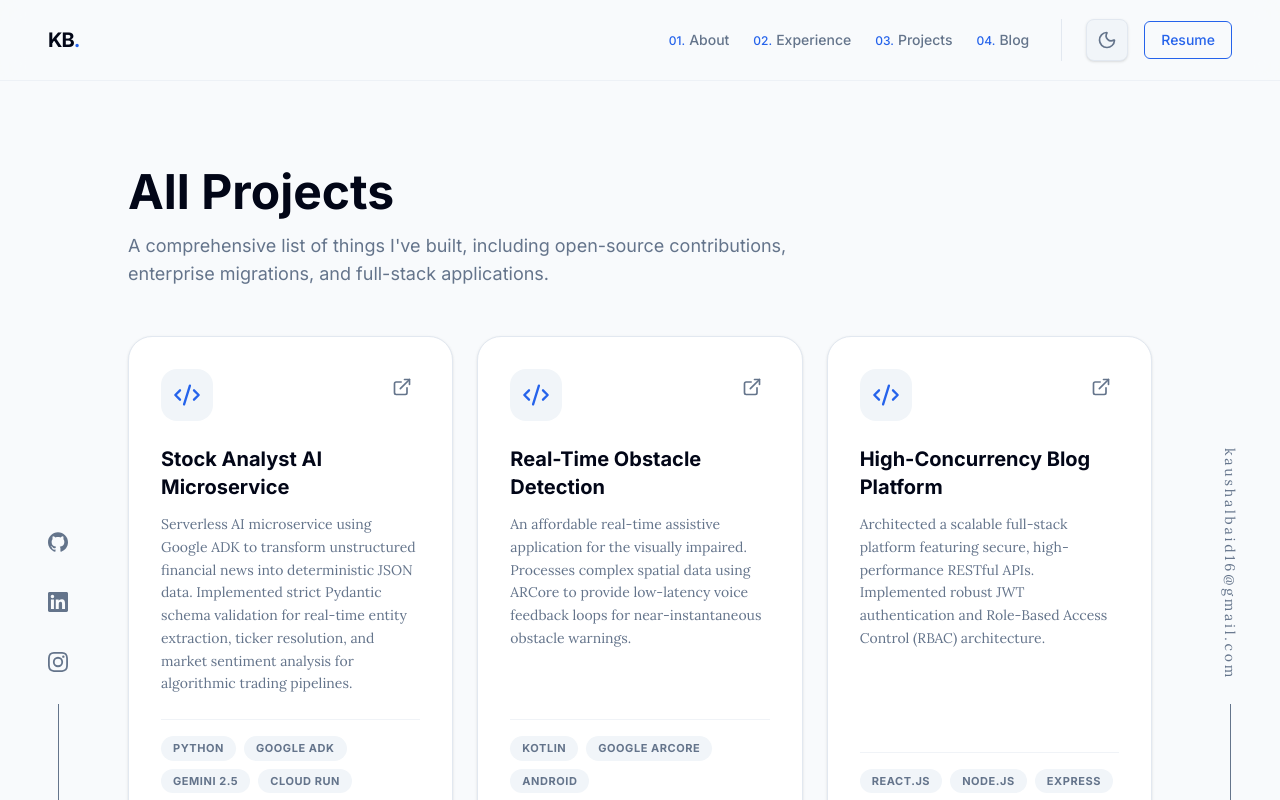
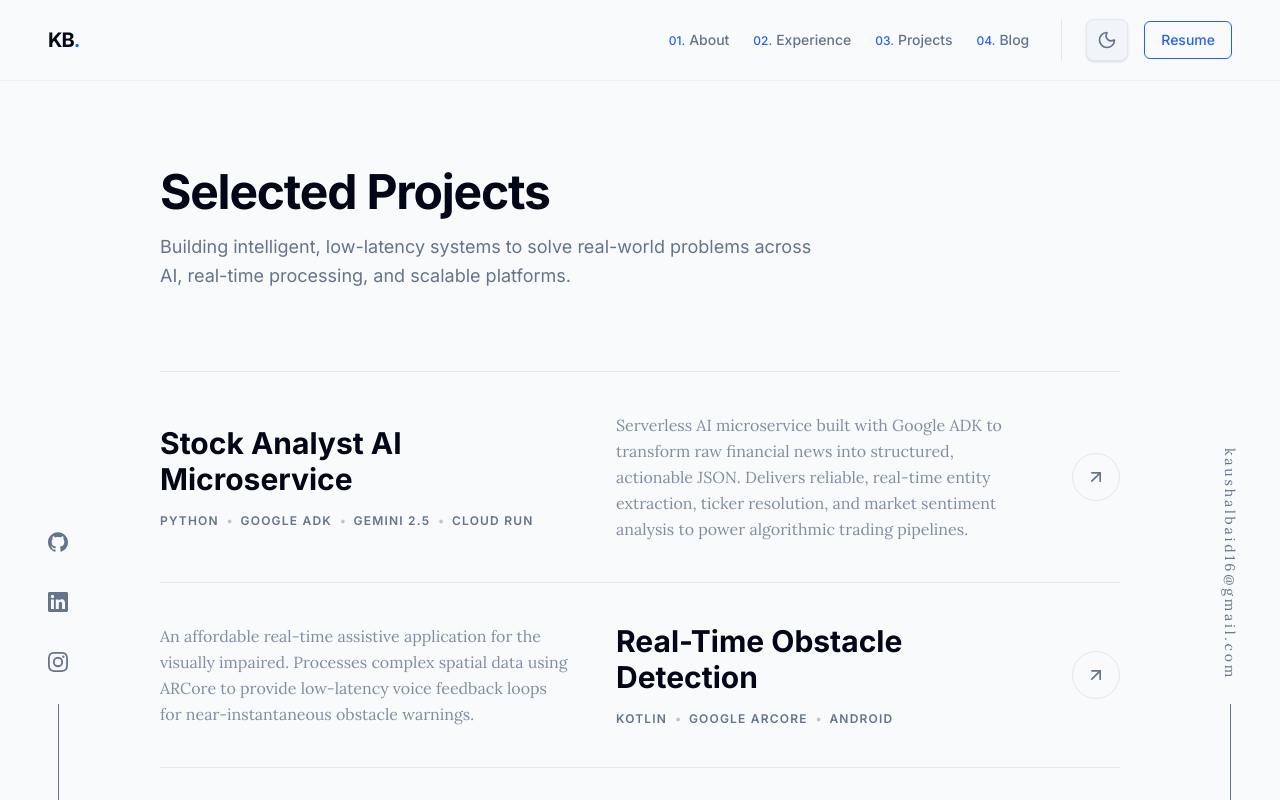
Before and after one commit to kaushal168/kaushal168-v1, a Next.js app: page /projects in a window 1280 px wide. Shown: the top 800 px of the page. Built offline with nearby package versions, Linux system fonts and the light colour scheme.

Commit message:
Refactor Projects and Timeline sections for improved layout and animations

```diff
--- a/src/components/sections/Projects.tsx
+++ b/src/components/sections/Projects.tsx
@@ -1,65 +1,71 @@
 "use client";
 
 import { motion } from "framer-motion";
-import { Code2, ExternalLink } from "lucide-react";
+import { ArrowUpRight } from "lucide-react";
 import { projects } from "@/data/projects";
 
 export function Projects() {
   return (
-    <section className="max-w-6xl mx-auto p-4 md:p-8 py-10 font-heading">
-      <div className="mb-12">
-        <h1 className="text-4xl md:text-5xl font-bold mb-4 text-foreground">
-          All Projects
-        </h1>
-        <p className="text-muted-foreground text-lg max-w-2xl">
-          A comprehensive list of things I've built, including open-source contributions, enterprise migrations, and full-stack applications.
+    <section className="max-w-5xl mx-auto p-4 md:p-8 py-20 font-heading">
+      <div className="mb-20">
+        <h2 className="text-4xl md:text-5xl font-bold mb-4 text-foreground tracking-tight">
+          Selected Projects
+        </h2>
+        <p className="text-muted-foreground text-lg max-w-2xl leading-relaxed">
+          Building intelligent, low-latency systems to solve real-world problems across AI, real-time processing, and scalable platforms.
         </p>
       </div>
 
-      <div className="grid grid-cols-1 md:grid-cols-2 lg:grid-cols-3 gap-6">
-        {projects.map((project, index) => (
+      <div className="flex flex-col border-t border-border">
+        {projects.map((project, index) => {
+          const isEven = index % 2 === 0;
+
+          return (
             <motion.div
               key={project.id}
               initial={{ opacity: 0, y: 20 }}
-            animate={{ opacity: 1, y: 0 }}
+              whileInView={{ opacity: 1, y: 0 }}
+              viewport={{ once: true }}
               transition={{ duration: 0.5, delay: index * 0.1 }}
-            className="group flex flex-col justify-between bg-card p-8 rounded-3xl border border-border shadow-sm hover:-translate-y-2 hover:shadow-md hover:border-accent/50 transition-all duration-300"
             >
-            <div>
-              <div className="flex justify-between items-start mb-6">
-                {/* New Sleek Icon Container */}
-                <div className="p-3 bg-muted rounded-2xl text-accent group-hover:bg-accent/10 transition-colors">
-                  <Code2 className="w-7 h-7" />
-                </div>
-                {project.link !== "#" && (
               <a
-                    href={project.link}
+                href={project.link !== "#" ? project.link : undefined}
                 target="_blank"
                 rel="noopener noreferrer"
-                    className="p-2 text-muted-foreground hover:text-accent transition-colors"
-                    aria-label={`View ${project.title}`}
+                className="group flex flex-col md:flex-row md:items-center py-10 border-b border-border hover:border-accent transition-colors duration-500 cursor-pointer gap-8 md:gap-12"
               >
-                    <ExternalLink className="w-5 h-5" />
-                  </a>
+                <div className={`w-full md:flex-1 flex flex-col order-1 ${isEven ? "md:order-1" : "md:order-2"}`}>
+                  <h3 className="text-2xl md:text-3xl font-bold text-foreground mb-4 transition-transform duration-500 group-hover:translate-x-2 group-hover:text-accent">
+                    {project.title}
+                  </h3>
+
+                  <div className="flex flex-wrap gap-2 transition-transform duration-500 group-hover:translate-x-2 items-center">
+                    {project.tags.map((tag, tagIndex) => (
+                      <div key={tag} className="flex items-center gap-2">
+                        <span className="text-xs font-semibold text-muted-foreground tracking-widest uppercase">
+                          {tag}
+                        </span>
+                        {tagIndex < project.tags.length - 1 && (
+                          <span className="text-muted-foreground/40 text-xs font-bold">•</span>
                         )}
                       </div>
-              <h3 className="text-xl font-bold text-card-foreground mb-3 group-hover:text-accent transition-colors">
-                {project.title}
-              </h3>
-              <p className="text-muted-foreground text-sm leading-relaxed mb-6 font-body">
+                    ))}
+                  </div>
+                </div>
+
+                <div className={`w-full md:flex-1 order-2 ${isEven ? "md:order-2" : "md:order-1"}`}>
+                  <p className="text-muted-foreground font-body leading-relaxed opacity-80 group-hover:opacity-100 transition-opacity duration-300">
                     {project.description}
                   </p>
                 </div>
 
-            <div className="flex flex-wrap gap-2 mt-auto pt-4 border-t border-border/50">
-              {project.tags.map((tag) => (
-                <span key={tag} className="px-3 py-1 bg-muted text-muted-foreground text-[11px] font-bold uppercase tracking-wider rounded-full">
-                  {tag}
-                </span>
-              ))}
+                <div className="order-3 flex-shrink-0 w-12 h-12 rounded-full border border-border flex items-center justify-center text-muted-foreground transition-all duration-500 group-hover:bg-accent group-hover:text-white group-hover:border-accent group-hover:-translate-y-1 group-hover:translate-x-1 mt-2 md:mt-0 self-end md:self-center">
+                  <ArrowUpRight className="w-5 h-5" />
                 </div>
+              </a>
             </motion.div>
-        ))}
+          );
+        })}
       </div>
     </section>
   );
--- a/src/components/sections/Timeline.tsx
+++ b/src/components/sections/Timeline.tsx
@@ -1,7 +1,8 @@
 "use client";
 
-import { motion } from "framer-motion";
+import { motion, useScroll, useTransform, useSpring } from "framer-motion";
 import { Briefcase, GraduationCap, Code } from "lucide-react";
+import { useRef } from "react";
 
 const timelineData = [
   {
@@ -28,6 +29,21 @@ const timelineData = [
 ];
 
 export function Timeline() {
+  const containerRef = useRef<HTMLDivElement>(null);
+
+  const { scrollYProgress } = useScroll({
+    target: containerRef,
+    offset: ["start 80%", "end 80%"],
+  });
+
+  const smoothProgress = useSpring(scrollYProgress, {
+    stiffness: 50,  // Lower stiffness makes it follow more lazily
+    damping: 20,    // Higher damping prevents it from bouncing
+    restDelta: 0.001
+  });
+
+  const lineHeight = useTransform(smoothProgress, [0, 1], ["0%", "100%"]);
+
   return (
     <section id="experience" className="max-w-4xl mx-auto p-4 md:p-8 py-20 font-heading">
       <div className="mb-16">
@@ -35,11 +51,18 @@ export function Timeline() {
           The Journey
         </h2>
         <p className="text-muted-foreground text-lg">
-          A timeline of my professional milestones and technical evolution.
+          A timeline of my professional milestones and technical growth.
         </p>
       </div>
 
-      <div className="relative border-l-2 border-border ml-4 md:ml-6">
+      <div ref={containerRef} className="relative ml-4 md:ml-6 pb-4">
+        <div className="absolute left-0 top-0 bottom-0 w-[2px] bg-slate-200 dark:bg-border/50" />
+
+        <motion.div
+          className="absolute left-0 top-0 w-[2px] bg-accent dark:shadow-[0_0_10px_var(--color-accent)]"
+          style={{ height: lineHeight, transformOrigin: "top" }}
+        />
+
         {timelineData.map((item, index) => (
           <motion.div
             key={item.id}
@@ -49,22 +72,30 @@ export function Timeline() {
             transition={{ duration: 0.5, delay: index * 0.15 }}
             className="mb-12 ml-10 md:ml-12 relative group"
           >
-            {/* The Node on the line */}
-            <span className="absolute -left-[51px] md:-left-[59px] flex items-center justify-center w-12 h-12 rounded-full bg-background border-2 border-border text-muted-foreground shadow-sm group-hover:border-accent group-hover:text-accent transition-colors">
+            <span className="absolute -left-[51px] md:-left-[59px] flex items-center justify-center w-12 h-12 rounded-full border-2 transition-all duration-300 z-10
+              bg-white border-slate-200 text-slate-400 group-hover:bg-accent group-hover:text-white group-hover:border-accent
+              dark:bg-background dark:border-border dark:text-muted-foreground dark:group-hover:bg-background dark:group-hover:border-accent dark:group-hover:text-accent dark:group-hover:shadow-[0_0_15px_var(--color-accent)]"
+            >
               {item.icon}
             </span>
 
-            {/* Content Box */}
-            <div className="flex flex-col gap-2 bg-card p-6 md:p-8 rounded-2xl border border-border shadow-sm hover:shadow-md hover:border-accent/50 transition-all">
+            <div className="relative flex flex-col gap-2 p-6 md:p-8 rounded-2xl border transition-all duration-500 overflow-hidden
+              bg-white border-slate-100 shadow-sm hover:shadow-xl hover:border-accent/30 group-hover:-translate-y-1
+              dark:bg-card/40 dark:backdrop-blur-md dark:border-border/50 dark:shadow-lg dark:hover:bg-card/60 dark:hover:border-accent/50 dark:group-hover:-translate-y-0"
+            >
+              <div className="absolute inset-0 bg-gradient-to-br from-accent/5 to-transparent opacity-0 group-hover:opacity-100 transition-opacity duration-500 pointer-events-none dark:from-accent/10" />
+
+              <div className="relative z-10">
                 <span className="text-xs font-bold text-accent tracking-wider uppercase">
                   {item.year}
                 </span>
-              <h3 className="text-xl font-bold text-card-foreground">
+                <h3 className="text-xl font-bold text-slate-900 dark:text-card-foreground mt-1">
                   {item.title}
                 </h3>
-              <p className="text-muted-foreground leading-relaxed font-body mt-2">
+                <p className="text-slate-600 dark:text-muted-foreground leading-relaxed font-body mt-2 transition-colors">
                   {item.description}
                 </p>
+              </div>
             </div>
           </motion.div>
         ))}
--- a/src/data/projects.ts
+++ b/src/data/projects.ts
@@ -2,7 +2,7 @@ export const projects = [
   {
     id: "market-sentiment-llm",
     title: "Stock Analyst AI Microservice",
-    description: "Serverless AI microservice using Google ADK to transform unstructured financial news into deterministic JSON data. Implemented strict Pydantic schema validation for real-time entity extraction, ticker resolution, and market sentiment analysis for algorithmic trading pipelines.",
+    description: "Serverless AI microservice built with Google ADK to transform raw financial news into structured, actionable JSON. Delivers reliable, real-time entity extraction, ticker resolution, and market sentiment analysis to power algorithmic trading pipelines.",
     tags: ["Python", "Google ADK", "Gemini 2.5", "Cloud Run"],
     link: "https://github.com/kaushal168/market-sentiment-llm"
   },
```
Lines whose indentation alone changed are shown as unchanged.
